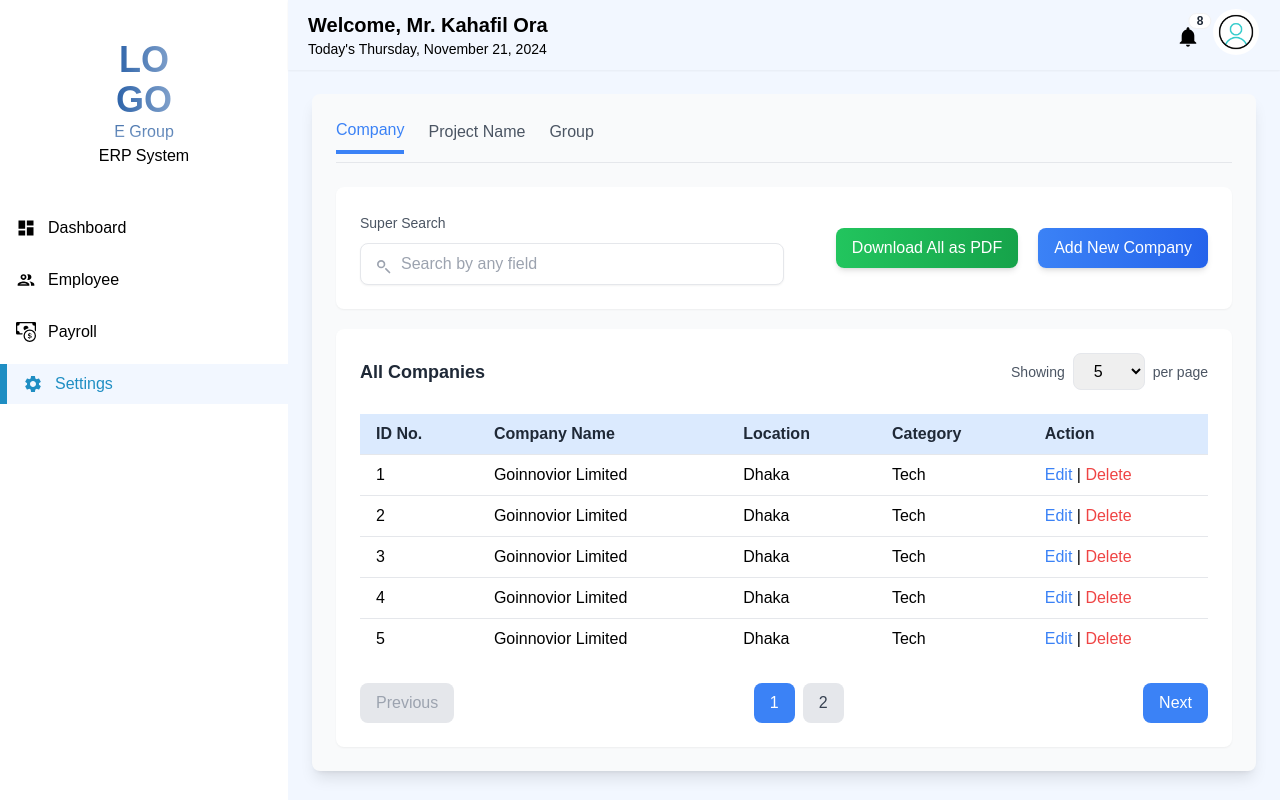
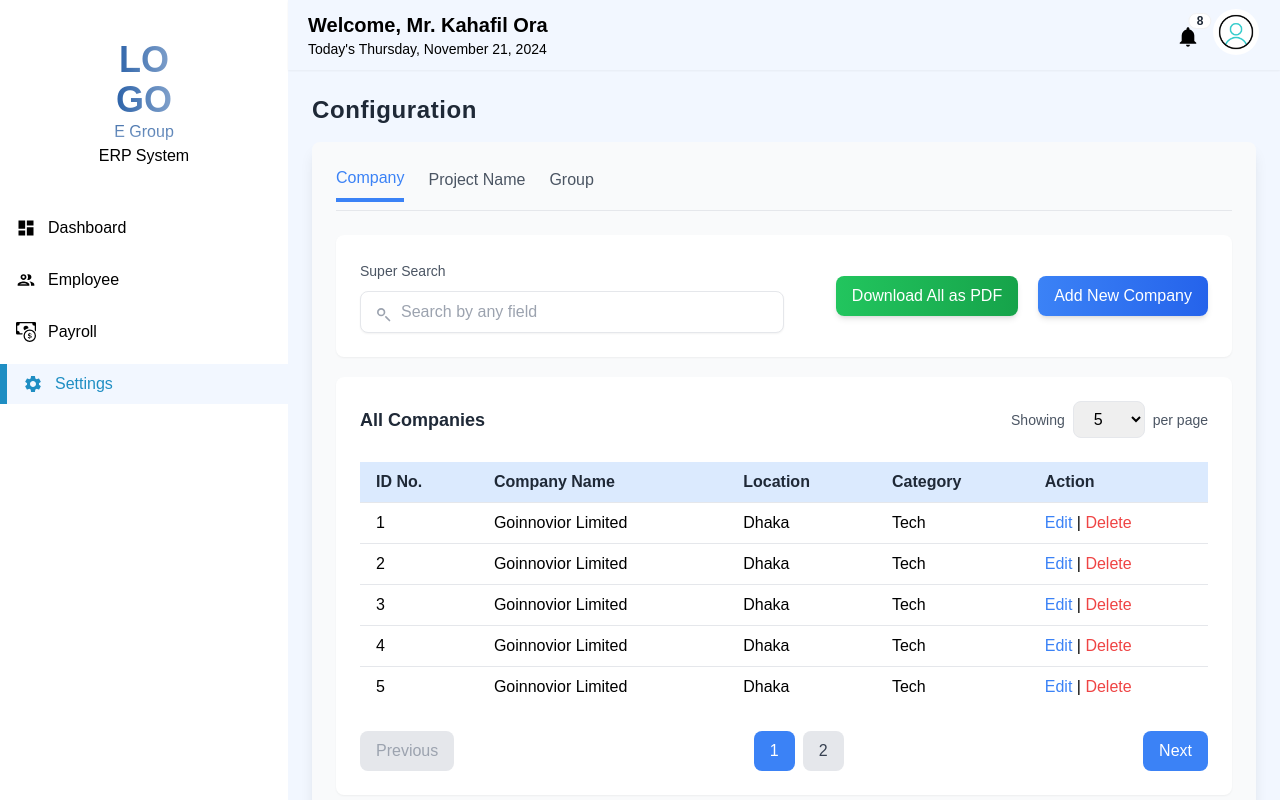
Before and after one commit to mizanor21/E-Group, a Next.js app: page /dashboard/settings in a window 1280 px wide. Built offline with nearby package versions, Linux system fonts and the light colour scheme.

Commit message:
Some polishing

```diff
--- a/app/ui/Settings/Configuration.jsx
+++ b/app/ui/Settings/Configuration.jsx
@@ -8,6 +8,10 @@ const Configuration = () => {
   const [activeTab, setActiveTab] = useState("company"); // Manage active tab
 
   return (
+    <div className="">
+      <h3 className="text-2xl font-bold text-gray-800 mb-4 tracking-wide">
+        Configuration
+      </h3>
       <div className="bg-gray-50 p-6 rounded-lg shadow-lg">
         {/* Tabs */}
         <div className="flex gap-6 border-b pb-2 mb-6 text-gray-600">
@@ -48,6 +52,7 @@ const Configuration = () => {
         {activeTab === "project" && <Project />}
         {activeTab === "group" && <Group />}
       </div>
+    </div>
   );
 };
 
```
Lines whose indentation alone changed are shown as unchanged.
